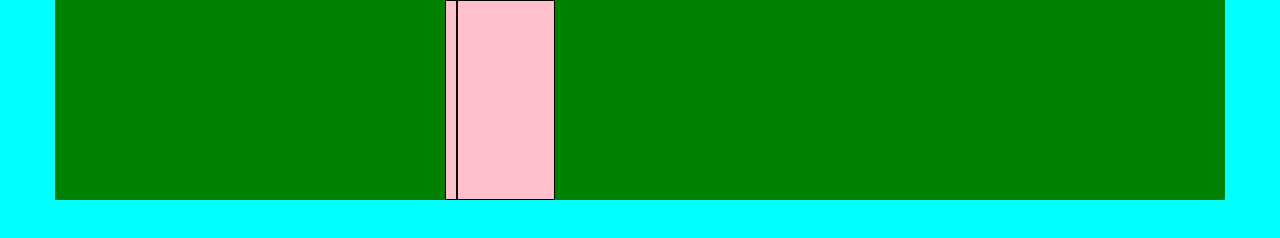
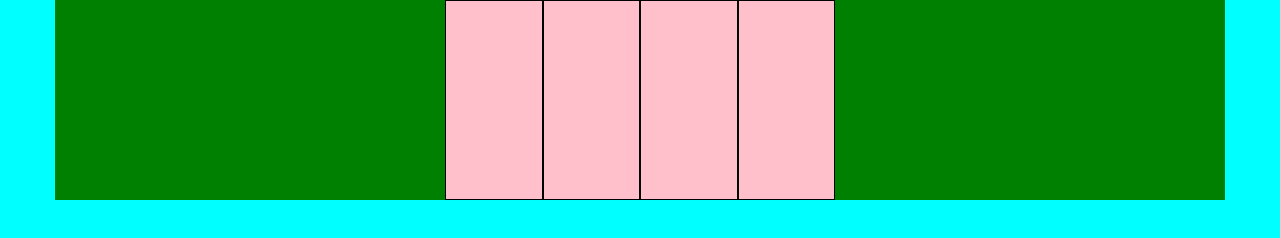
Before and after one commit to mariosantu/html-css-12bool, a plain HTML site: page bonus-folder/index.html in a window 1280 px wide. Drawn offline with Linux system fonts and the light colour scheme.

Commit message:
correzione offset

```diff
--- a/bonus-folder/index.html
+++ b/bonus-folder/index.html
@@ -11,8 +11,12 @@
 <body class="debug">
 
     <div class="container">
-        <div class="col-offset-4"></div>
+
+        <div class="col-1 col-offset-4"></div>
         <div class="col-1"></div>
+        <div class="col-1"></div>
+        <div class="col-1"></div>
+
 
 
     </div>
```
